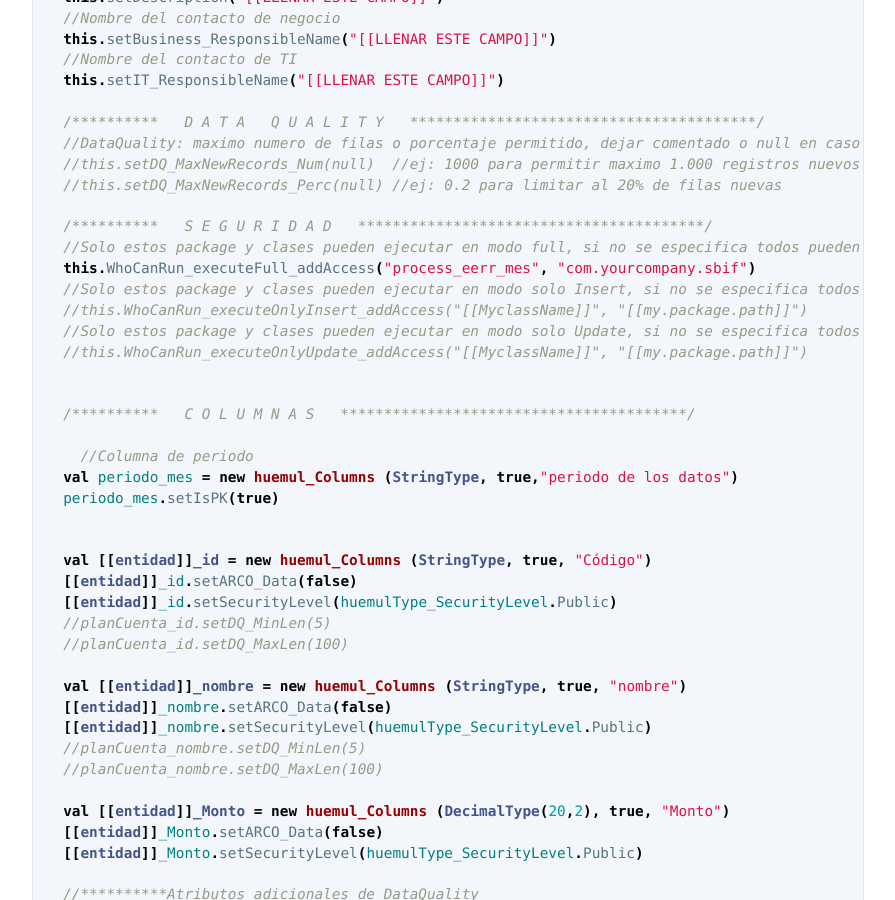
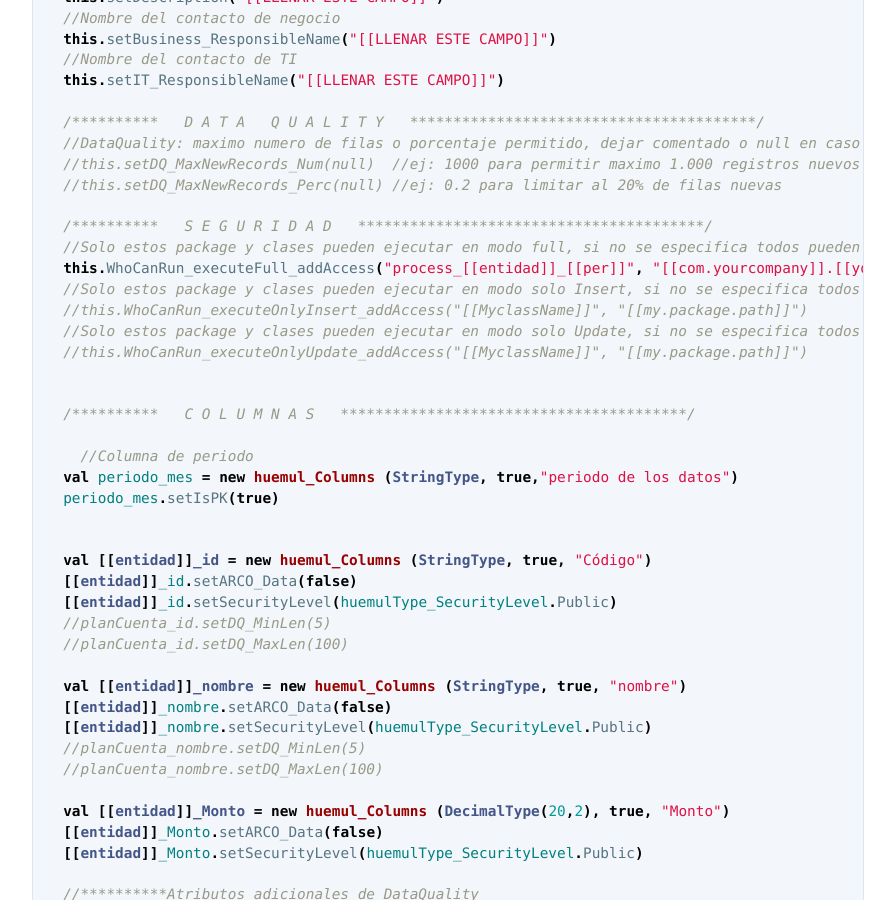
Before and after one commit to HuemulSolutions/HuemulSolutions.github.io, a Jekyll site: the page built from template_table.md, in a window 1280 px wide and 900 px high, scrolled down 1432 px. Shown: the whole window, without its empty margins (192-1087 px from the left). Built offline with Jekyll 4.4.1, drawn with Linux system fonts in a browser that asks for light colours; our own code applies the rules of GitHub Pages for plain Markdown files.

Commit message:
Update template_table.md

```diff
--- a/template_table.md
+++ b/template_table.md
@@ -58,7 +58,7 @@
 
   /**********   S E G U R I D A D   ****************************************/
   //Solo estos package y clases pueden ejecutar en modo full, si no se especifica todos pueden invocar
-  this.WhoCanRun_executeFull_addAccess("process_eerr_mes", "com.yourcompany.sbif")
+  this.WhoCanRun_executeFull_addAccess("process_[[entidad]]_[[per]]", "[[com.yourcompany]].[[yourapplication]]")
   //Solo estos package y clases pueden ejecutar en modo solo Insert, si no se especifica todos pueden invocar
   //this.WhoCanRun_executeOnlyInsert_addAccess("[[MyclassName]]", "[[my.package.path]]")
   //Solo estos package y clases pueden ejecutar en modo solo Update, si no se especifica todos pueden invocar
```
